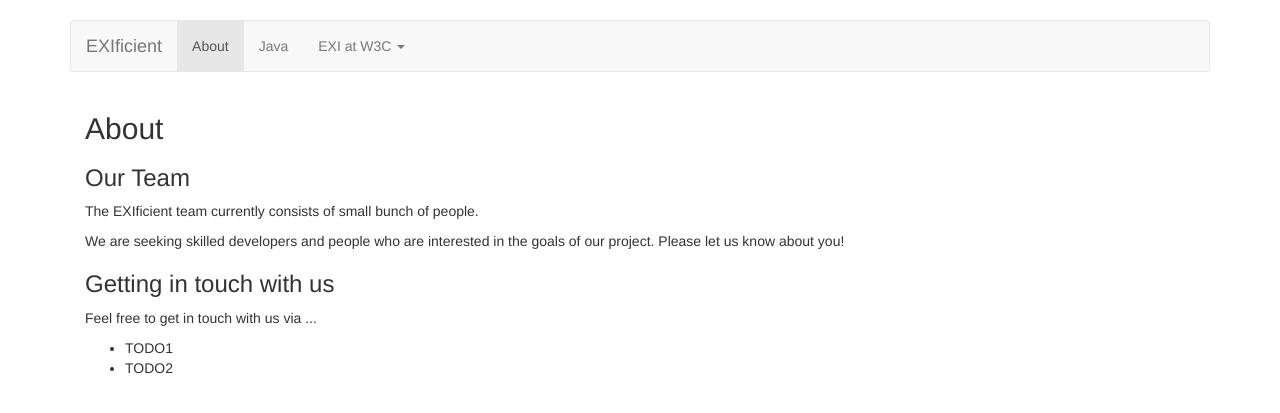
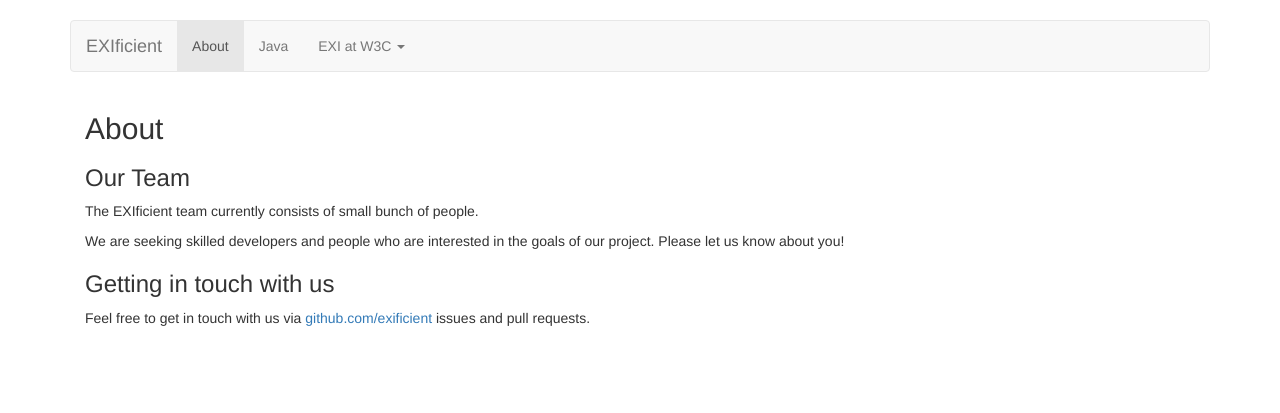
Before and after one commit to EXIficient/exificient.github.io, a Jekyll site: the page built from about/index.html, in a window 1280 px wide. Shown: the top 413 px of the page. Built offline with Jekyll 4.4.1, drawn with Linux system fonts in a browser that asks for light colours; nearby versions of some CDN libraries.

Commit message:
Update index.html

```diff
--- a/about/index.html
+++ b/about/index.html
@@ -9,9 +9,5 @@ group: "navigation"
 	<p>The EXIficient team currently consists of small bunch of people.</p>
   <p>We are seeking skilled developers and people who are interested in the goals of our project. Please let us know about you!</p>
   <h3>Getting in touch with us</h3>
-	<p>Feel free to get in touch with us via ...</p>
-	<ul>
-	  <li>TODO1</li>
-	  <li>TODO2</li>
-	</ul>
+	<p>Feel free to get in touch with us via <a href="https://github.com/exificient">github.com/exificient</a> issues and pull requests.</p>
 </div>
```
